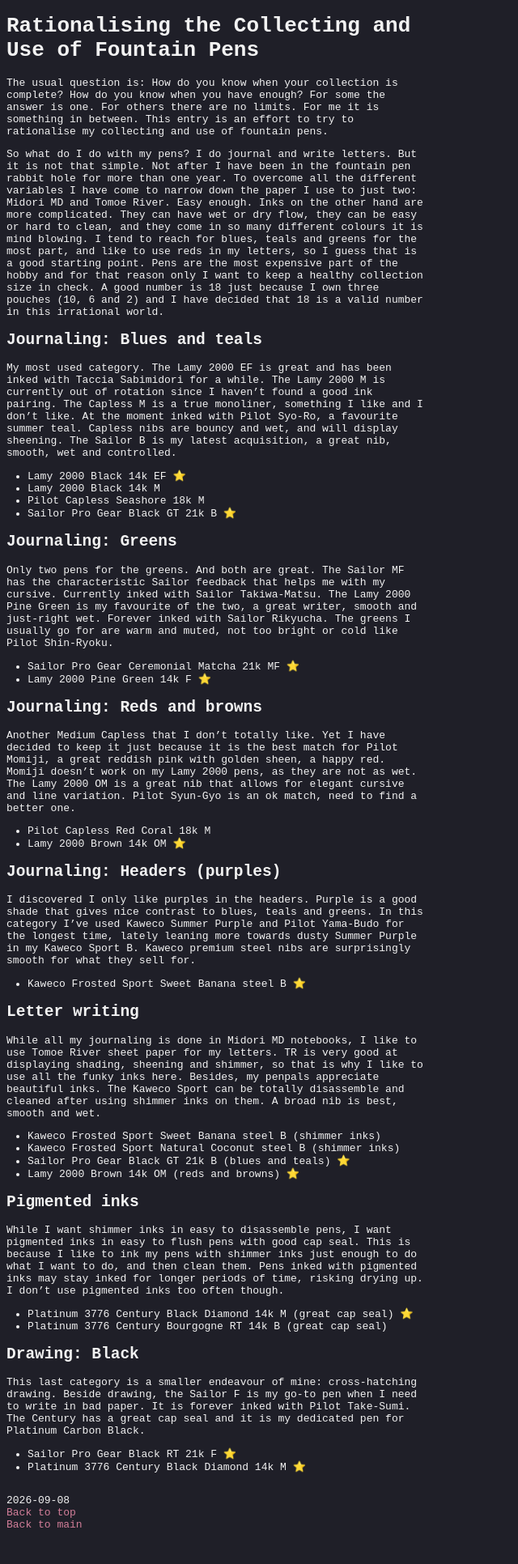
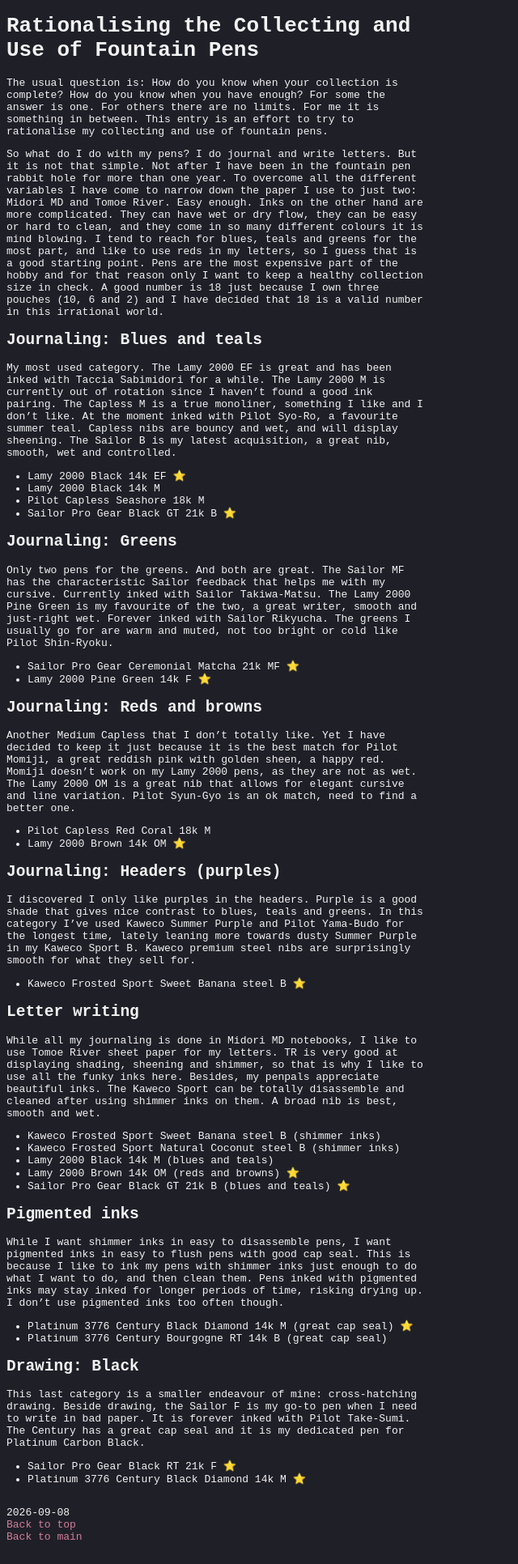
Before and after one commit to s-estay/s-estay.github.io, a Jekyll site: the page built from _posts/2026-09-08-rationalising-fp.md, in a window 1280 px wide. Shown: the whole page at 81% size, without its empty margins (0-640 px from the left). Built offline with Jekyll 4.4.1, drawn with Linux system fonts in a browser that asks for light colours.

Commit message:
Update pen recommendations in letter writing section

```diff
--- a/_posts/2026-09-08-rationalising-fp.md
+++ b/_posts/2026-09-08-rationalising-fp.md
@@ -34,8 +34,9 @@
 While all my journaling is done in Midori MD notebooks, I like to use Tomoe River sheet paper for my letters. TR is very good at displaying shading, sheening and shimmer, so that is why I like to use all the funky inks here. Besides, my penpals appreciate beautiful inks. The Kaweco Sport can be totally disassemble and cleaned after using shimmer inks on them. A broad nib is best, smooth and wet.
 - Kaweco Frosted Sport Sweet Banana steel B (shimmer inks)
 - Kaweco Frosted Sport Natural Coconut steel B (shimmer inks)
+- Lamy 2000 Black 14k M (blues and teals)
+- Lamy 2000 Brown 14k OM (reds and browns) ⭐️
 - Sailor Pro Gear Black GT 21k B (blues and teals) ⭐️
-- Lamy 2000 Brown 14k OM (reds and browns) ⭐️
 
 ## Pigmented inks
 While I want shimmer inks in easy to disassemble pens, I want pigmented inks in easy to flush pens with good cap seal. This is because I like to ink my pens with shimmer inks just enough to do what I want to do, and then clean them. Pens inked with pigmented inks may stay inked for longer periods of time, risking drying up. I don't use pigmented inks too often though.
```
